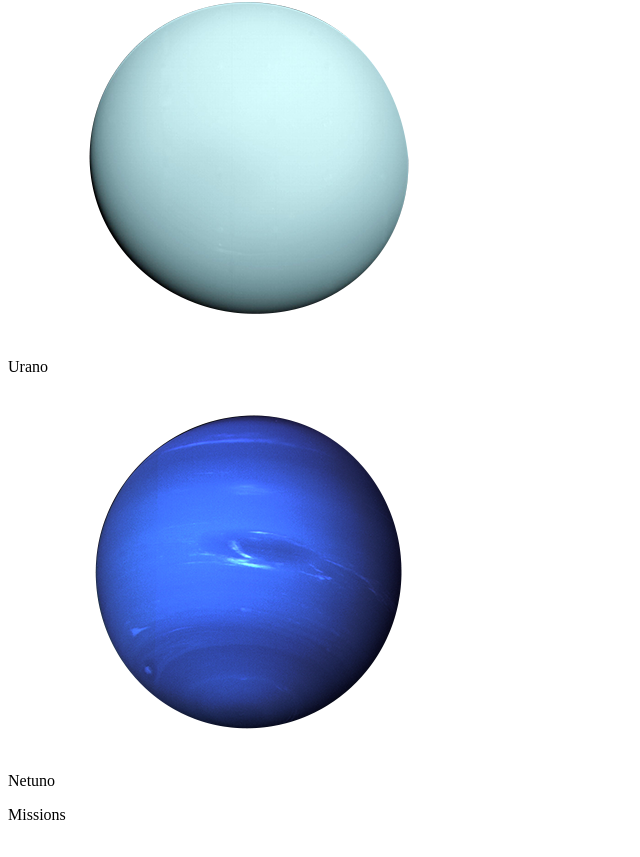
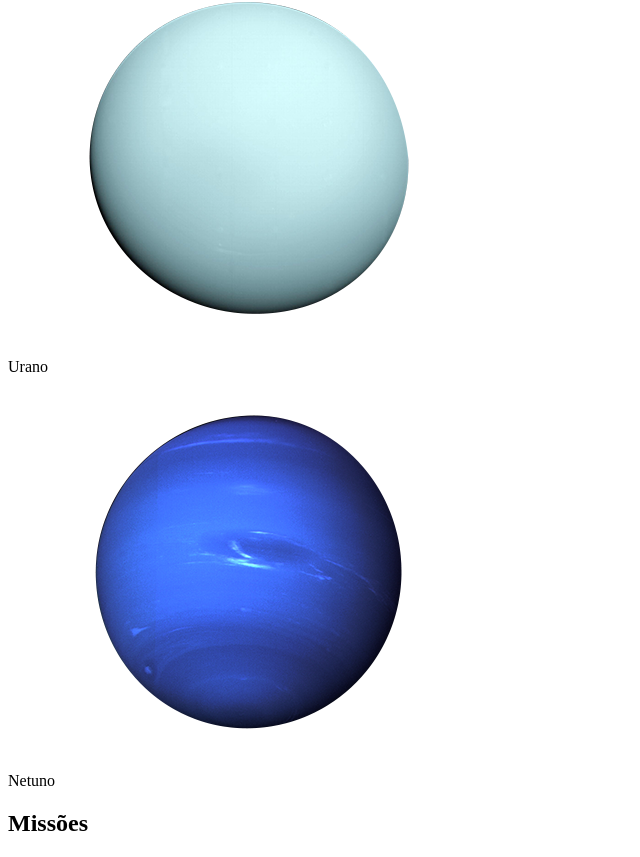
Before and after one commit to SergioEvando23/project-trybe-solar-system, a React (Create React App) app: page / in a window 1280 px wide. Shown: the part 2633-3490 px from the top of the page, without its empty margins (0-640 px from the left). Before the commit the page ends 3465 px from the top, so only its background shows below. Built offline with nearby package versions, Linux system fonts and the light colour scheme.

Commit message:
renderizado o componente Title detro do component Missios

```diff
--- a/src/components/Missions.js
+++ b/src/components/Missions.js
@@ -1,10 +1,11 @@
 import React from 'react';
+import Title from './Title';
 
 class Missions extends React.Component {
   render() {
     return (
       <div data-testid="missions">
-        Missions
+        <Title headline="Missões" />
       </div>
     );
   }
```
